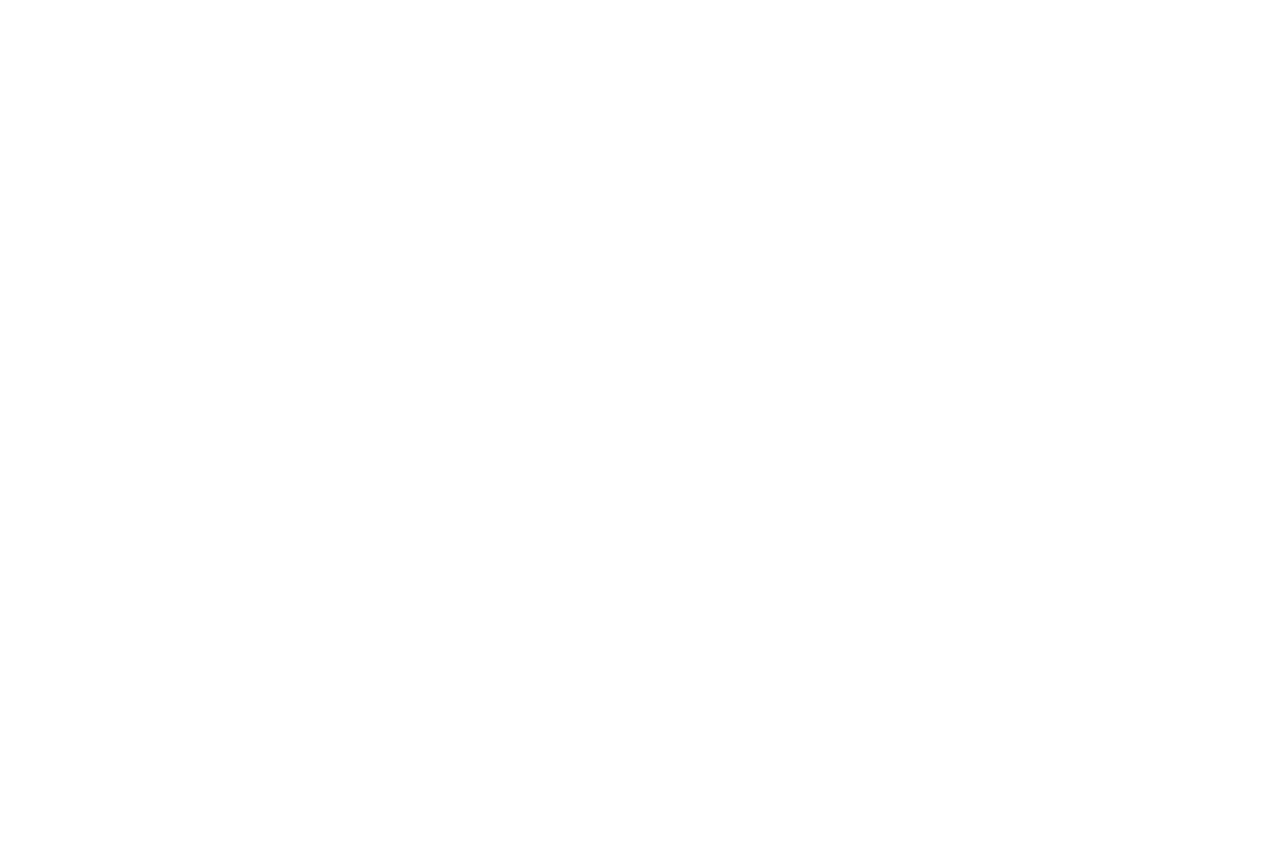
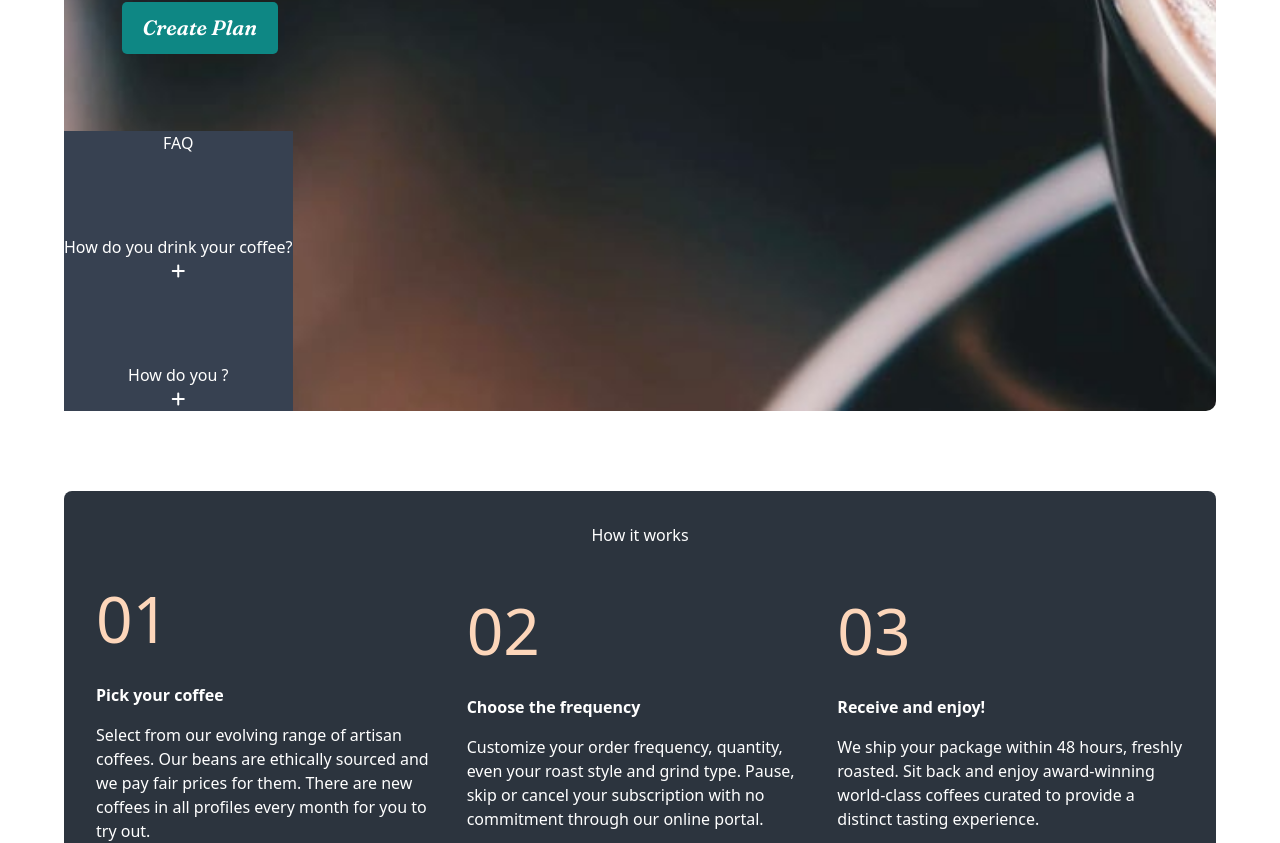
Before and after one commit to Jack-WebDev/coffeeroasters_Fullstack, a React (Vite) app in the folder Frontend/: page /createPlan in a window 1280 px wide. Before the commit this address had no page. Shown: the part 420-1263 px from the top of the page. Before the commit the page ends 800 px from the top, so only its background shows below. Built offline with nearby package versions, Linux system fonts and the light colour scheme.

Commit message:
FAQ working

```diff
--- /dev/null
+++ b/Frontend/src/components/Faq.jsx
@@ -0,0 +1,56 @@
+import { useState } from "react";
+import data from "../data";
+import { motion, AnimatePresence } from "framer-motion";
+
+function Faq() {
+  const [active, setActive] = useState(null);
+
+  const handleClick = (q) => {
+    setActive(active === q.id ? null : q.id);
+  };
+
+  return (
+    <div className="bg-gray-700 grid gap-[5rem]">
+      <p>FAQ</p>
+      {data.map((q) => (
+        <div key={q.id}>
+          <div>
+            <h1 onClick={() => handleClick(q)}>{q.question}</h1>
+            <i
+              className={
+                active === q.id ? "fa-solid fa-minus" : "fa-solid fa-plus"
+              }
+            ></i>
+          </div>
+          <div className="flex">
+            <AnimatePresence>
+              {active === q.id && (
+                <motion.div
+                  initial={{ opacity: 0, height: 0 }}
+                  animate={{ opacity: 1, height: "auto" }}
+                  exit={{ opacity: 0, height: 0 }}
+                >
+                  <div>
+                    <p>{q.options.type1.title}</p>
+                    <p>{q.options.type1.text}</p>
+                  </div>
+                  <div>
+                    <p>{q.options.type2.title}</p>
+                    <p>{q.options.type2.text}</p>
+                  </div>
+
+                  <div>
+                    <p>{q.options.type3.title}</p>
+                    <p>{q.options.type3.text}</p>
+                  </div>
+                </motion.div>
+              )}
+            </AnimatePresence>
+          </div>
+        </div>
+      ))}
+    </div>
+  );
+}
+
+export default Faq;
--- a/Frontend/src/components/Header.jsx
+++ b/Frontend/src/components/Header.jsx
@@ -48,6 +48,9 @@ function Header() {
               <li>
                 <Link to="/about">About Us</Link>
               </li>
+              <li>
+                <Link to="/createPlan">Create Your Plan</Link>
+              </li>
               <div onClick={handleLogOut}>
                 <Link to="/logout">Log Out</Link>
               </div>
@@ -92,6 +95,9 @@ function Header() {
               <li>
                 <Link to="/about">About Us</Link>
               </li>
+              <li>
+                <Link to="/createPlan">Create Your Plan</Link>
+              </li>
               <div onClick={handleLogOut}>
                 <Link to="/logout">Log Out</Link>
               </div>
--- a/Frontend/src/components/NumberedCard.jsx
+++ b/Frontend/src/components/NumberedCard.jsx
@@ -1,7 +1,7 @@
 
 function NumberedCard({number, title, text}) {
   return (
-    <div className="grid place-items-center gap-[1rem] text-center">
+    <div className="grid place-items-center gap-[1rem] text-center md:place-items-start md:text-start">
         <span className="text-[#fdd6ba] text-[4rem]">{number}</span>
         <h2 className="font-[900]">{title}</h2>
         <p className="font-serif">{text}</p>
--- /dev/null
+++ b/Frontend/src/data.js
@@ -0,0 +1,39 @@
+const data = [
+  {
+    id: 1,
+    question: "How do you drink your coffee?",
+    options: {
+      type1: {
+        title: "Capsules",
+        text: "Compatible with Espresso systems and similar brewers."
+      },
+      type2: {
+        title: "Filter",
+        text: "For pour over or drip methods like Aeropress, Chemex, and V60."
+      },
+      type3: {
+        title: "Espresso",
+        text: "Dense and Finely ground beans for an intense, flavorful experience."
+      },
+    }
+  },
+  {
+    id: 2,
+    question: "How do you ?",
+    options: {
+      type1: {
+        title: "Capsus",
+        text: "Compatible wims and similar brewers."
+      },
+      type2: {
+        title: "Filt",
+        text: "For pour ex, and V60."
+      },
+      type3: {
+        title: "Espre",
+        text: "Dense andense, flavorful experience."
+      },
+    }
+  },
+];
+export default data
--- a/Frontend/src/main.jsx
+++ b/Frontend/src/main.jsx
@@ -14,6 +14,7 @@ import HomePage from "./pages/HomePage";
 import LoginPage from "./pages/LoginPage.jsx";
 import RegisterPage from "./pages/RegisterPage.jsx";
 import AboutPage from "./pages/AboutPage.jsx";
+import CreatePlanPage from "./pages/CreatePlanPage.jsx";
 
 const router = createBrowserRouter(
   createRoutesFromElements(
@@ -22,9 +23,7 @@ const router = createBrowserRouter(
       <Route path="/login" element={<LoginPage />} />
       <Route path="/register" element={<RegisterPage />} />
       <Route path="/about" element={<AboutPage />} />
-      {/* <Route path='' element={<PrivateRoute />}>
-      <Route path='/profile' element={<ProfileScreen />} />
-    </Route> */}
+      <Route path="/createPlan" element={<CreatePlanPage/>}/>
     </Route>
   )
 );
--- /dev/null
+++ b/Frontend/src/pages/CreatePlan.css
@@ -0,0 +1,36 @@
+.create_container {
+    display: flex;
+    flex-direction: column;
+    align-items: center;
+    text-align: center;
+    gap: 1.5rem;
+    color: #fff;
+    background-size: cover;
+    background-repeat: no-repeat;
+    /* padding-block: 2rem; */
+    margin-inline: auto;
+    border-radius: 10px;
+    /* aspect-ratio: 2.2; */
+    width: min(90%, 1400px);
+    transition: 200ms ease-in-out;
+    background-image: url("../assets/plan/mobile/image-hero-blackcup.jpg");
+  }
+
+  create_.container:hover {
+    background-size: 105%;
+  }
+
+  @media screen and (min-width: 768px) {
+    .create_container {
+      justify-content: start;
+      align-items: start;
+      background-image: url("../assets/plan/tablet/image-hero-blackcup.jpg");
+    }
+  }
+
+  @media screen and (min-width: 1100px) {
+    .create_container {
+      background-image: url("../assets/plan/desktop/image-hero-blackcup.jpg");
+      aspect-ratio: 3;
+    }
+  }
--- /dev/null
+++ b/Frontend/src/pages/CreatePlanPage.jsx
@@ -0,0 +1,43 @@
+
+import NumberedCard from "../components/NumberedCard";
+import Button from "../components/Button";
+import Hero from "../components/Hero";
+import "./CreatePlan.css";
+import Faq from "../components/Faq";
+
+function CreatePlanPage() {
+  return (
+    <div>
+      <div className="create_container">
+        <Hero
+          title={"Create Your Plan"}
+          paragraph={
+            "Build a subscription plan that best fits your needs. We offer an assortment of the best artisan coffees from around the globe delivered fresh to your door."
+          }
+        />
+        <Faq/>
+      </div>
+
+      <section className="grid gap-[1.5rem] bg-[#2c343e] text-white text-center w-[90%] mx-auto p-[2rem] rounded-lg my-[5rem]">
+
+        <h2>How it works</h2>
+
+        <div className="grid place-items-center gap-[1.5rem] md:grid-cols-3">
+          <NumberedCard number={"01"} title={"Pick your coffee"} text={"Select from our evolving range of artisan coffees. Our beans are ethically sourced and we pay fair prices for them. There are new coffees in all profiles every month for you to try out."} />
+
+          <NumberedCard number={"02"} title={"Choose the frequency"} text={"Customize your order frequency, quantity, even your roast style and grind type. Pause, skip or cancel your subscription with no commitment through our online portal."} />
+
+          <NumberedCard number={"03"} title={"Receive and enjoy!"} text={"We ship your package within 48 hours, freshly roasted. Sit back and enjoy award-winning world-class coffees curated to provide a distinct tasting experience."} />
+        </div>
+
+        <Button>Create Your Plan</Button>
+      </section>
+
+      {/* <section>
+        <Faq/>
+      </section> */}
+    </div>
+  );
+}
+
+export default CreatePlanPage;
--- a/Frontend/src/pages/HomePage.jsx
+++ b/Frontend/src/pages/HomePage.jsx
@@ -22,7 +22,7 @@ function HomePage() {
 
       <section className="my-[4rem] text-center">
         <h2 className="mb-[2rem]">Our Collection</h2>
-        <div className="grid place-items-center gap-[2rem] text-center">
+        <div className="grid place-items-center gap-[2rem] text-center md:grid-cols-4">
           <CoffeeTypes img={"/src/assets/home/desktop/image-gran-espresso.png"} title={"Grand Espresso"} text={"Light and flavorful blend with cocoa and black pepper for an intense experience"}/>
 
           <CoffeeTypes img={"/src/assets/home/desktop/image-planalto.png"} title={"Planalto"} text={"Brazilian dark roast with rich and velvety body, and hints of fruits and nuts"}/>
@@ -38,7 +38,7 @@ function HomePage() {
 
         <p>A large part of our role is choosing which particular coffees will be featured in our range. This means working closely with the best coffee growers to give you a more impactful experience on every level.</p>
 
-        <div className="cards grid gap-[2rem]">
+        <div className="cards grid gap-[2rem] md:grid-cols-3">
           <Card img={"/src/assets/home/desktop/icon-coffee-bean.svg"} title={"Best quality"} text={"Discover an endless variety of the world’s best artisan coffee from each of our roasters."} />
 
           <Card img={"/src/assets/home/desktop/icon-truck.svg"} title={"Free Shipping"} text={"We cover the cost and coffee is delivered fast. Peak freshness: guaranteed."} />
@@ -51,7 +51,7 @@ function HomePage() {
       <section className="grid place-items-center gap-[2rem] text-center my-[3rem]">
         <h2>How it works</h2>
 
-        <div className="grid place-items-center gap-[1.5rem]">
+        <div className="grid place-items-center gap-[1.5rem] md:grid-cols-3">
           <NumberedCard number={"01"} title={"Pick your coffee"} text={"Select from our evolving range of artisan coffees. Our beans are ethically sourced and we pay fair prices for them. There are new coffees in all profiles every month for you to try out."} />
 
           <NumberedCard number={"02"} title={"Choose the frequency"} text={"Customize your order frequency, quantity, even your roast style and grind type. Pause, skip or cancel your subscription with no commitment through our online portal."} />
--- a/Frontend/src/pages/PrivateRoute.jsx
+++ /dev/null
@@ -1,8 +0,0 @@
-
-function PrivateRoute() {
-  return (
-    <div>PrivateRoute</div>
-  )
-}
-
-export default PrivateRoute
--- a/Frontend/src/slices/userApiSlice.js
+++ b/Frontend/src/slices/userApiSlice.js
@@ -32,8 +32,8 @@ export const userApiSlice = apiSlice.injectEndpoints({
       }),
     updateUser: builder.mutation({
       query: (data) => ({
-        url: `${USERS_URL}/profile`,
-        method: 'PUT',
+        url: `${USERS_URL}/createPlan`,
+        method: 'POST',
         body: data,
       }),
     }),
--- a/package.json
+++ b/package.json
@@ -18,6 +18,7 @@
     "dotenv": "^16.3.1",
     "express": "^4.18.2",
     "express-async-handler": "^1.2.0",
+    "framer-motion": "^10.16.4",
     "jsonwebtoken": "^9.0.2",
     "mongodb": "^6.1.0",
     "mongoose": "^7.6.0"
```
Also changed, not shown: 1 other file (tests, documents, lock files or other folders).
